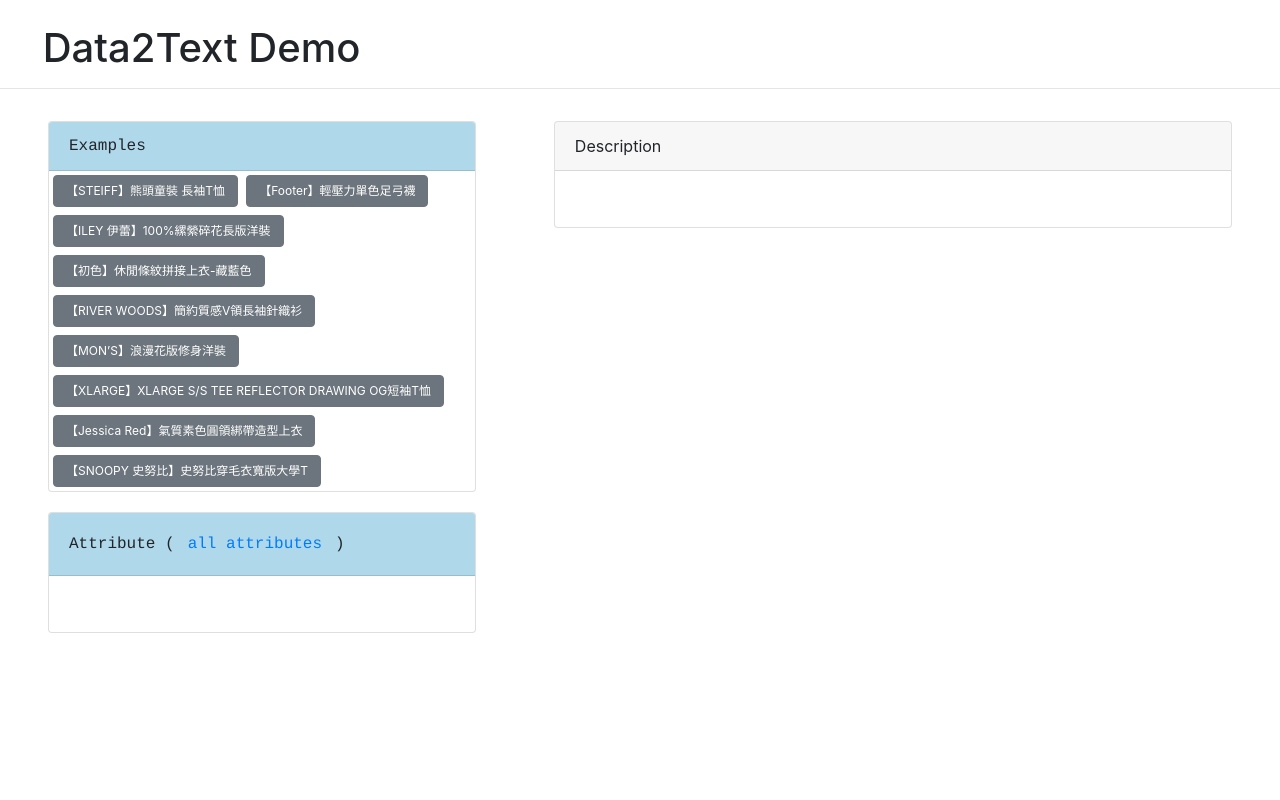
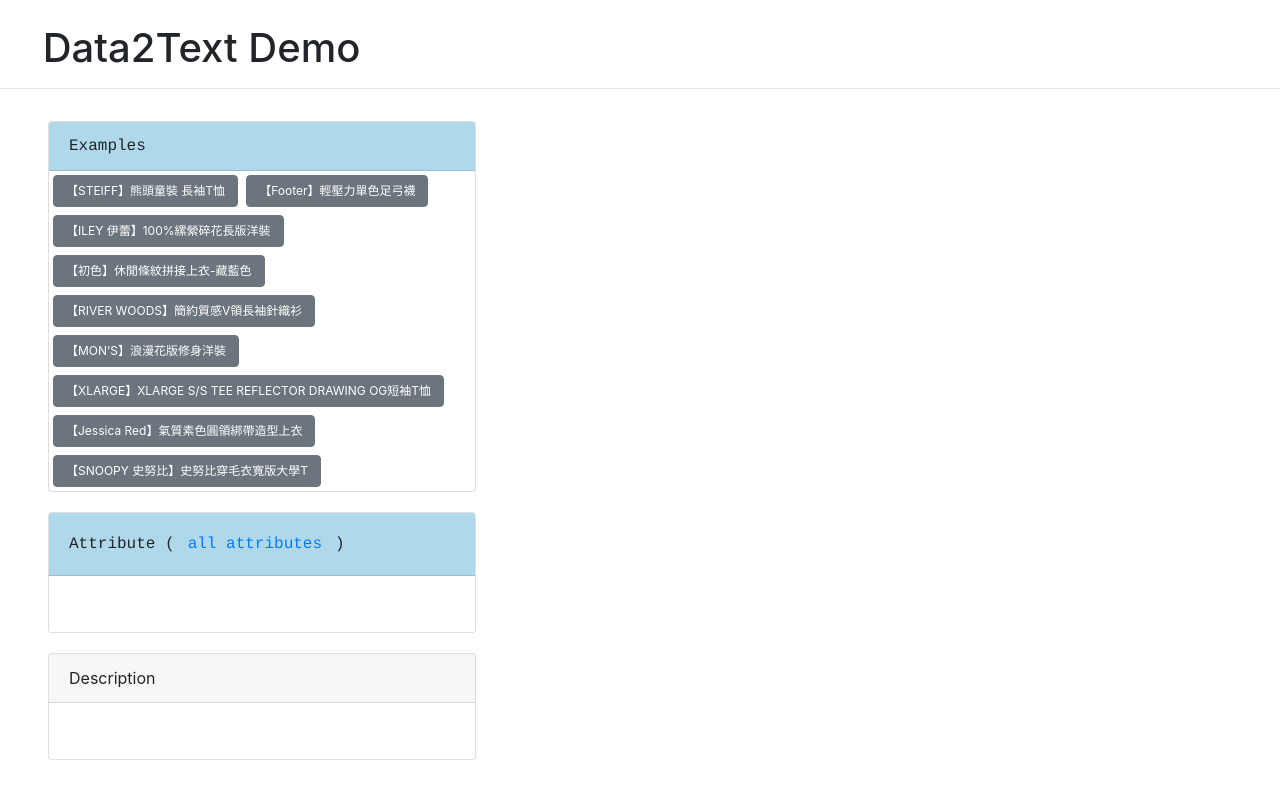
Before and after one commit to hannahchiu/Data2textDemo, a Flask app: page / in a window 1280 px wide. Run offline with Flask 2, Linux system fonts and the light colour scheme.

Commit message:
run without gunicorn and move description to left

```diff
--- a/app/templates/base.html
+++ b/app/templates/base.html
@@ -53,11 +53,12 @@
                 </div>
 
               </div>
-            </div>
+
+
 
             <!-- display generated description -->
-            <div class="col">
-              <div class="card description">
+<!--            <div class="col">-->
+              <div class="card attribute">
                 <div class="card-header">
                   Description
                 </div>
@@ -71,8 +72,8 @@
                 </div>
 
               </div>
+<!--            </div>-->
             </div>
-
 
           </div>
         </div>
--- a/data2text.py
+++ b/data2text.py
@@ -1 +1,4 @@
 from app import app
+
+if __name__ == '__main__':
+    app.run(host='0.0.0.0', port=5555, threaded=True, debug=True)
```
Also changed, not shown: README.md, 1 other file.
